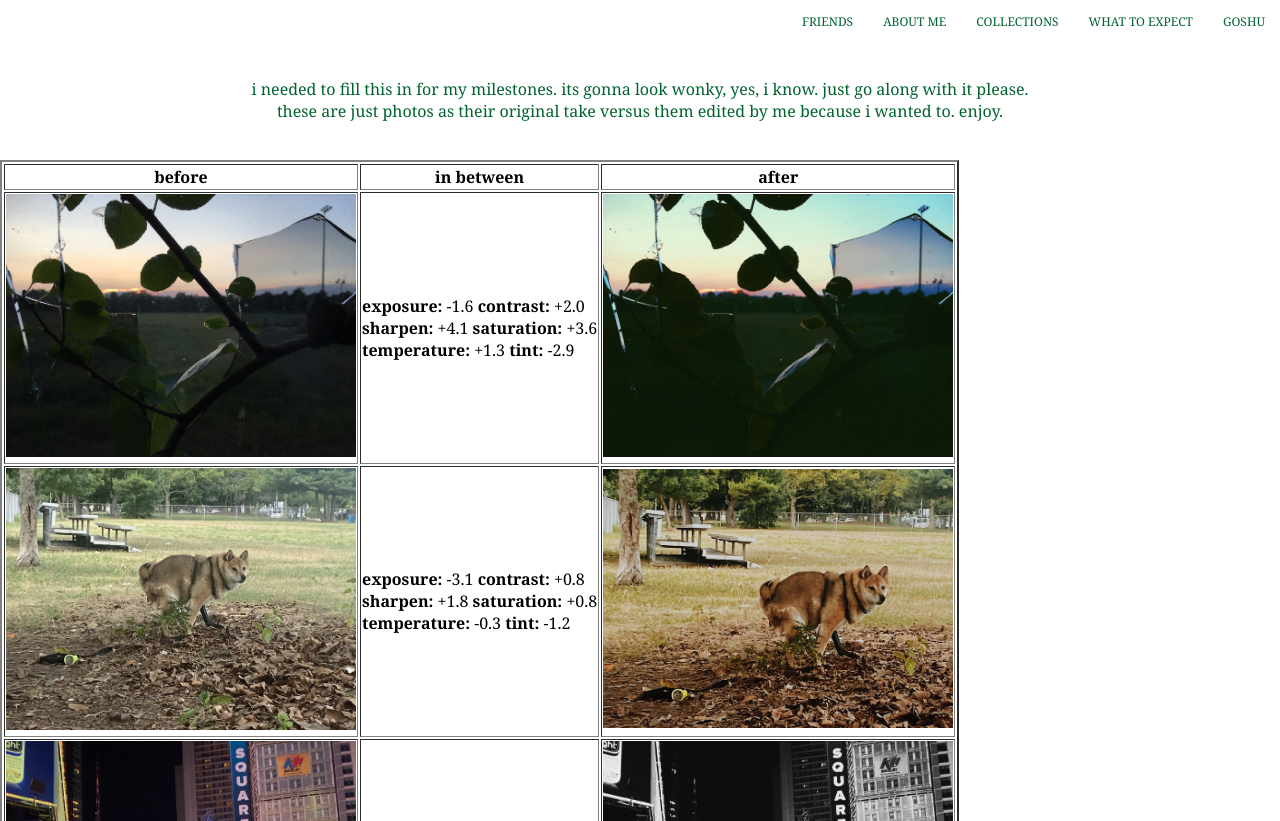
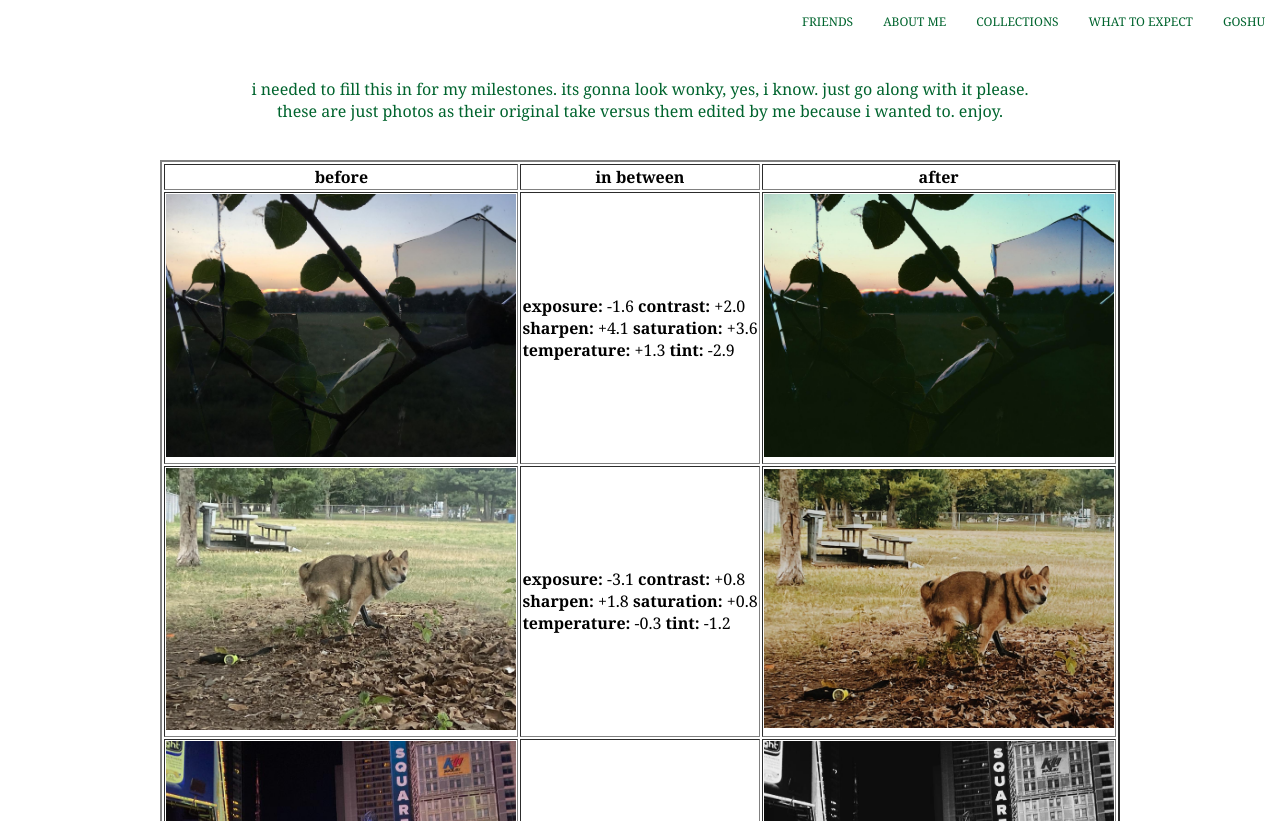
Before and after one commit to migssss/module4, a plain HTML site: page expectations.html in a window 1280 px wide. Shown: the part 539-1360 px from the top of the page. Drawn offline with Linux system fonts and the light colour scheme.

Commit message:
centered my data table on "what to expect" tab

```diff
--- a/expectations.html
+++ b/expectations.html
@@ -40,7 +40,7 @@
         </p>
     </section>
     <br>
-    <table border="2px">
+    <table class="tab" border="2px">
         <tr>
             <th>before</th>
             <th>in between</th>
--- a/style.css
+++ b/style.css
@@ -61,6 +61,10 @@
     position: relative;
 }
 
+.tab{
+    margin:auto;
+}
+
 .message{
     float: right;
     margin-right: 200px;
```
